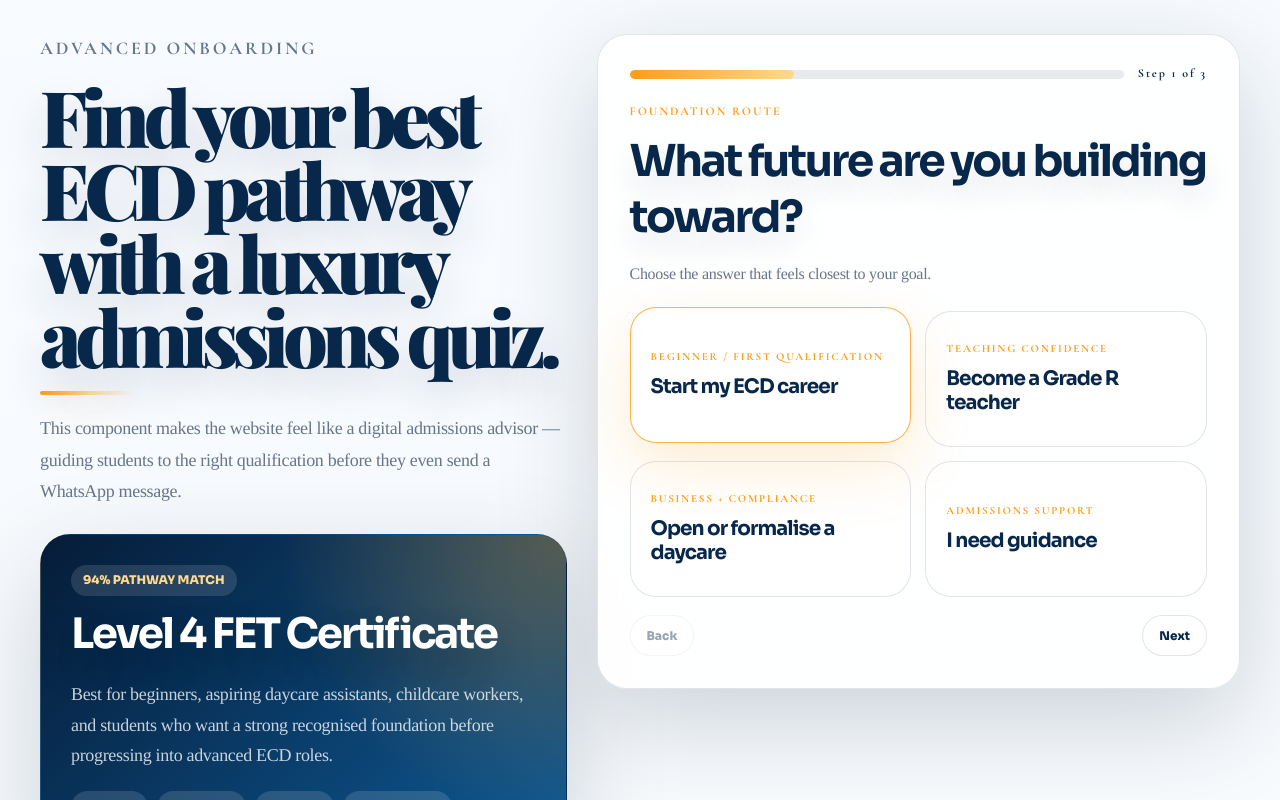
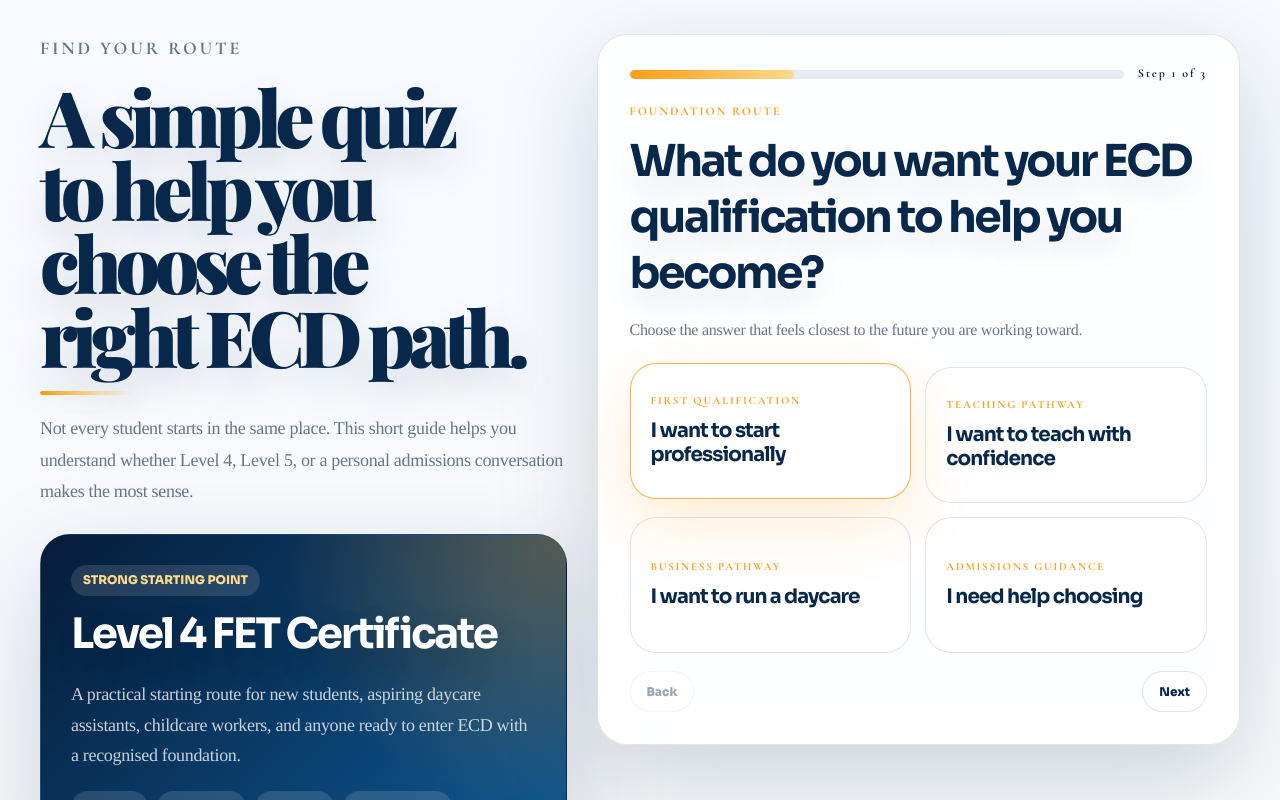
Before and after one commit to Mthaa77/lesias-premium-website, a Next.js app: page / in a window 1280 px wide. Shown: the part 5200-6000 px from the top of the page. Built offline with nearby package versions, Linux system fonts and the light colour scheme.

Commit message:
Upgrade pathway quiz copywriting

```diff
--- a/components/PathwayQuiz.tsx
+++ b/components/PathwayQuiz.tsx
@@ -6,33 +6,33 @@ type AnswerKey = "starter" | "teacher" | "owner" | "unsure";
 
 const questions = [
   {
-    title: "What future are you building toward?",
-    caption: "Choose the answer that feels closest to your goal.",
+    title: "What do you want your ECD qualification to help you become?",
+    caption: "Choose the answer that feels closest to the future you are working toward.",
     answers: [
-      { key: "starter" as AnswerKey, label: "Start my ECD career", note: "Beginner / first qualification" },
-      { key: "teacher" as AnswerKey, label: "Become a Grade R teacher", note: "Teaching confidence" },
-      { key: "owner" as AnswerKey, label: "Open or formalise a daycare", note: "Business + compliance" },
-      { key: "unsure" as AnswerKey, label: "I need guidance", note: "Admissions support" },
+      { key: "starter" as AnswerKey, label: "I want to start professionally", note: "First qualification" },
+      { key: "teacher" as AnswerKey, label: "I want to teach with confidence", note: "Teaching pathway" },
+      { key: "owner" as AnswerKey, label: "I want to run a daycare", note: "Business pathway" },
+      { key: "unsure" as AnswerKey, label: "I need help choosing", note: "Admissions guidance" },
     ],
   },
   {
-    title: "Which support matters most to you?",
-    caption: "This helps position the right benefit in the final recommendation.",
+    title: "What support would make the biggest difference for you?",
+    caption: "Your answer helps match you with the programme promise that fits your situation.",
     answers: [
-      { key: "starter" as AnswerKey, label: "A clear starting point", note: "Foundation skills" },
-      { key: "teacher" as AnswerKey, label: "Classroom leadership", note: "Advanced teaching" },
-      { key: "owner" as AnswerKey, label: "Business management", note: "Daycare ownership" },
-      { key: "unsure" as AnswerKey, label: "Someone to explain everything", note: "Personal guidance" },
+      { key: "starter" as AnswerKey, label: "A simple place to begin", note: "Foundation support" },
+      { key: "teacher" as AnswerKey, label: "Stronger classroom confidence", note: "Teacher growth" },
+      { key: "owner" as AnswerKey, label: "Business and compliance guidance", note: "Centre ownership" },
+      { key: "unsure" as AnswerKey, label: "Someone to explain the options", note: "Personal support" },
     ],
   },
   {
-    title: "How do you want to study?",
-    caption: "Lesia's Saturday-only learning model is built for real life.",
+    title: "What kind of learning schedule fits your life?",
+    caption: "Lesia's Saturday classes are designed for students with real responsibilities.",
     answers: [
-      { key: "starter" as AnswerKey, label: "Saturdays while I build confidence", note: "Flexible foundation" },
-      { key: "teacher" as AnswerKey, label: "Saturdays while preparing to teach", note: "Career progression" },
-      { key: "owner" as AnswerKey, label: "Saturdays while running responsibilities", note: "Business-friendly" },
-      { key: "unsure" as AnswerKey, label: "I want admissions to advise me", note: "Human support" },
+      { key: "starter" as AnswerKey, label: "Saturdays while I build my foundation", note: "Flexible start" },
+      { key: "teacher" as AnswerKey, label: "Saturdays while I prepare to teach", note: "Career progress" },
+      { key: "owner" as AnswerKey, label: "Saturdays while I manage other duties", note: "Business-friendly" },
+      { key: "unsure" as AnswerKey, label: "I want admissions to guide me", note: "Human help" },
     ],
   },
 ];
@@ -40,26 +40,26 @@ const questions = [
 const results = {
   starter: {
     result: "Level 4 FET Certificate",
-    match: "94% pathway match",
+    match: "Strong starting point",
     tone: "Foundation route",
     description:
-      "Best for beginners, aspiring daycare assistants, childcare workers, and students who want a strong recognised foundation before progressing into advanced ECD roles.",
+      "A practical starting route for new students, aspiring daycare assistants, childcare workers, and anyone ready to enter ECD with a recognised foundation.",
     highlights: ["12 months", "NQF Level 4", "140 credits", "Saturday classes"],
   },
   teacher: {
     result: "Level 5 National Diploma",
-    match: "91% pathway match",
+    match: "Teacher-growth route",
     tone: "Teaching route",
     description:
-      "Best for aspiring Grade R teachers and educators who want to lead classrooms independently with stronger curriculum, assessment, and teaching confidence.",
-    highlights: ["18–24 months", "NQF Level 5", "240 credits", "Advanced pedagogy"],
+      "A stronger route for aspiring Grade R teachers and educators who want deeper curriculum, assessment, and classroom leadership confidence.",
+    highlights: ["18–24 months", "NQF Level 5", "240 credits", "Advanced teaching"],
   },
   owner: {
     result: "Level 5 National Diploma",
-    match: "96% pathway match",
+    match: "Daycare leadership route",
     tone: "Daycare ownership route",
     description:
-      "The diploma route is powerful for daycare ownership because it includes business management, financial planning, marketing, compliance, staff supervision, and centre operations.",
+      "A powerful route for students who want to manage, formalise, or open an ECD centre with stronger business, compliance, leadership, and operational confidence.",
     highlights: ["Business skills", "Compliance", "Leadership", "Centre management"],
   },
   unsure: {
@@ -67,7 +67,7 @@ const results = {
     match: "Personal guidance recommended",
     tone: "Guided route",
     description:
-      "Lesia's admissions team can help you choose between Level 4 and Level 5 based on your background, experience, documents, and career goals.",
+      "Not sure yet? Admissions can help you choose the right programme based on your background, goals, documents, and available schedule.",
     highlights: ["WhatsApp support", "Programme guidance", "Campus advice", "Application help"],
   },
 };
@@ -102,10 +102,10 @@ export default function PathwayQuiz() {
     <section className="section pathway" id="pathway">
       <div className="container pathway-grid">
         <div className="section-copy sticky-copy">
-          <p className="eyebrow">Advanced onboarding</p>
-          <h2>Find your best ECD pathway with a luxury admissions quiz.</h2>
+          <p className="eyebrow">Find your route</p>
+          <h2>A simple quiz to help you choose the right ECD path.</h2>
           <p>
-            This component makes the website feel like a digital admissions advisor — guiding students to the right qualification before they even send a WhatsApp message.
+            Not every student starts in the same place. This short guide helps you understand whether Level 4, Level 5, or a personal admissions conversation makes the most sense.
           </p>
           <div className="quiz-result">
             <span>{result.match}</span>
```
